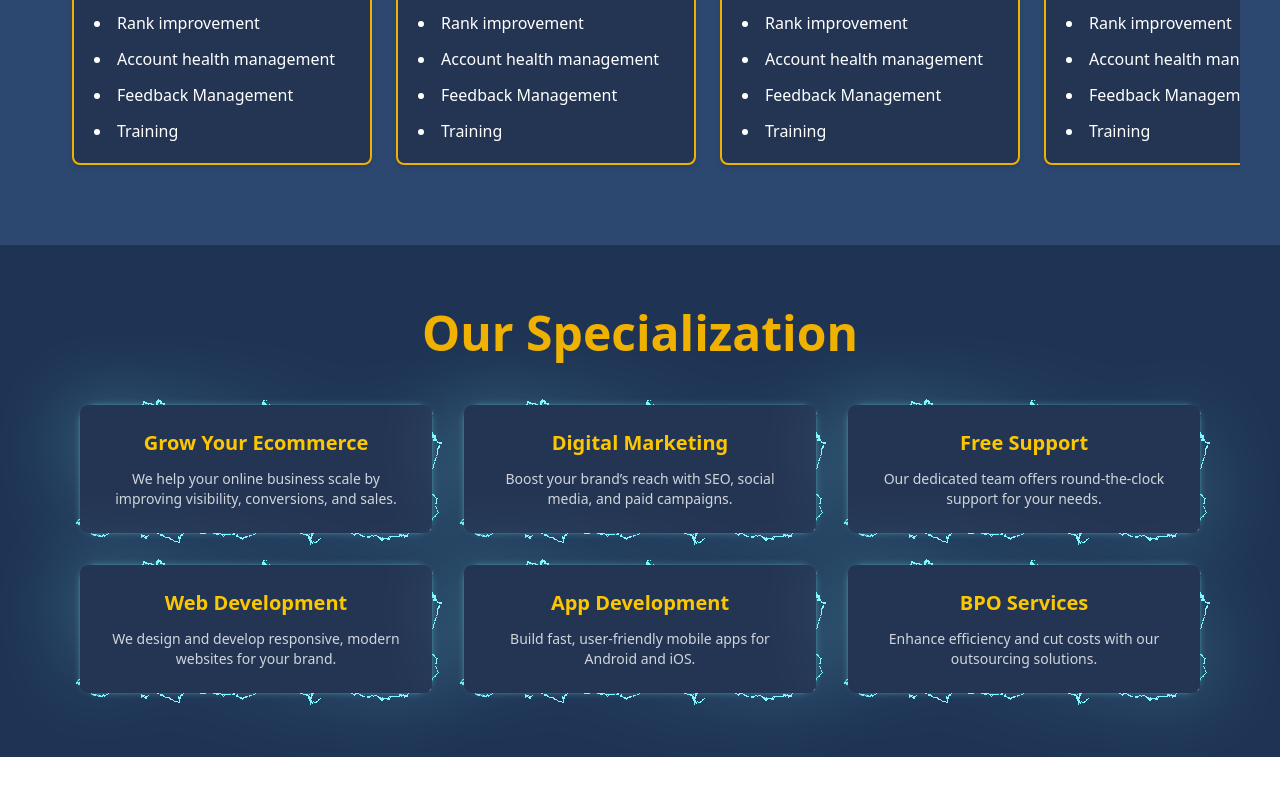
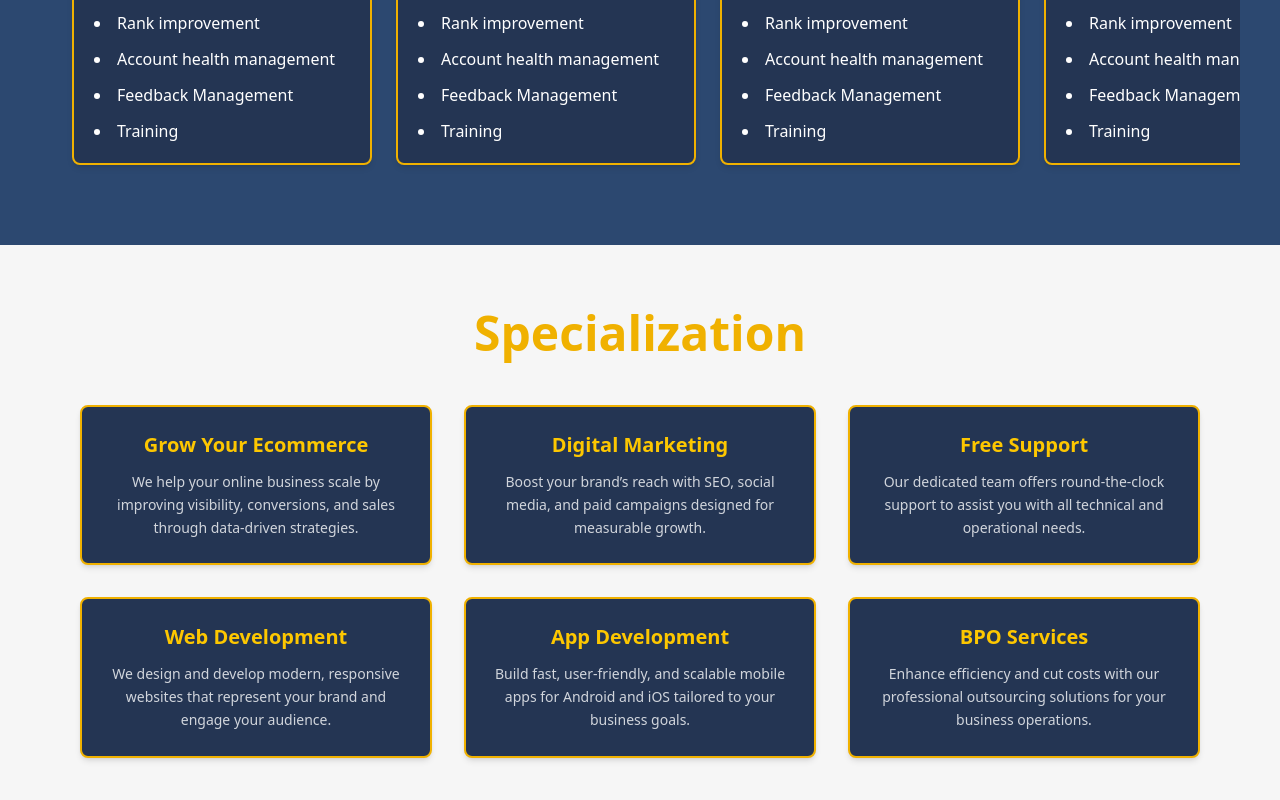
Before and after one commit to vkprajapati96/Tss, a React (Vite) app: page / in a window 1280 px wide. Shown: the part 3387-4187 px from the top of the page. Before the commit the page ends 4144 px from the top, so only its background shows below. Built offline with nearby package versions, Linux system fonts and the light colour scheme.

Commit message:
first commit

```diff
--- a/src/components/ElectricBorder.jsx
+++ /dev/null
@@ -1,188 +0,0 @@
-import { useEffect, useId, useLayoutEffect, useRef } from 'react';
-
-function hexToRgba(hex, alpha = 1) {
-  if (!hex) return `rgba(0,0,0,${alpha})`;
-  let h = hex.replace('#', '');
-  if (h.length === 3) {
-    h = h
-      .split('')
-      .map(c => c + c)
-      .join('');
-  }
-  const int = parseInt(h, 16);
-  const r = (int >> 16) & 255;
-  const g = (int >> 8) & 255;
-  const b = int & 255;
-  return `rgba(${r}, ${g}, ${b}, ${alpha})`;
-}
-
-const ElectricBorder = ({ children, color = '#5227FF', speed = 1, chaos = 1, thickness = 2, className, style }) => {
-  const rawId = useId().replace(/[:]/g, '');
-  const filterId = `turbulent-displace-${rawId}`;
-  const svgRef = useRef(null);
-  const rootRef = useRef(null);
-  const strokeRef = useRef(null);
-
-  const updateAnim = () => {
-    const svg = svgRef.current;
-    const host = rootRef.current;
-    if (!svg || !host) return;
-
-    if (strokeRef.current) {
-      strokeRef.current.style.filter = `url(#${filterId})`;
-    }
-
-    const width = Math.max(1, Math.round(host.clientWidth || host.getBoundingClientRect().width || 0));
-    const height = Math.max(1, Math.round(host.clientHeight || host.getBoundingClientRect().height || 0));
-
-    const dyAnims = Array.from(svg.querySelectorAll('feOffset > animate[attributeName="dy"]'));
-    if (dyAnims.length >= 2) {
-      dyAnims[0].setAttribute('values', `${height}; 0`);
-      dyAnims[1].setAttribute('values', `0; -${height}`);
-    }
-
-    const dxAnims = Array.from(svg.querySelectorAll('feOffset > animate[attributeName="dx"]'));
-    if (dxAnims.length >= 2) {
-      dxAnims[0].setAttribute('values', `${width}; 0`);
-      dxAnims[1].setAttribute('values', `0; -${width}`);
-    }
-
-    const baseDur = 6;
-    const dur = Math.max(0.001, baseDur / (speed || 1));
-    [...dyAnims, ...dxAnims].forEach(a => a.setAttribute('dur', `${dur}s`));
-
-    const disp = svg.querySelector('feDisplacementMap');
-    if (disp) disp.setAttribute('scale', String(30 * (chaos || 1)));
-
-    const filterEl = svg.querySelector(`#${CSS.escape(filterId)}`);
-    if (filterEl) {
-      filterEl.setAttribute('x', '-200%');
-      filterEl.setAttribute('y', '-200%');
-      filterEl.setAttribute('width', '500%');
-      filterEl.setAttribute('height', '500%');
-    }
-
-    requestAnimationFrame(() => {
-      [...dyAnims, ...dxAnims].forEach(a => {
-        if (typeof a.beginElement === 'function') {
-          try {
-            a.beginElement();
-          } catch {
-            console.warn('ElectricBorder: beginElement failed');
-          }
-        }
-      });
-    });
-  };
-
-  useEffect(() => {
-    updateAnim();
-    // eslint-disable-next-line react-hooks/exhaustive-deps
-  }, [speed, chaos]);
-
-  useLayoutEffect(() => {
-    if (!rootRef.current) return;
-    const ro = new ResizeObserver(() => updateAnim());
-    ro.observe(rootRef.current);
-    updateAnim();
-    return () => ro.disconnect();
-    // eslint-disable-next-line react-hooks/exhaustive-deps
-  }, []);
-
-  const inheritRadius = {
-    borderRadius: style?.borderRadius ?? 'inherit'
-  };
-
-  const strokeStyle = {
-    ...inheritRadius,
-    borderWidth: thickness,
-    borderStyle: 'solid',
-    borderColor: color
-  };
-
-  const glow1Style = {
-    ...inheritRadius,
-    borderWidth: thickness,
-    borderStyle: 'solid',
-    borderColor: hexToRgba(color, 0.6),
-    filter: `blur(${0.5 + thickness * 0.25}px)`,
-    opacity: 0.5
-  };
-
-  const glow2Style = {
-    ...inheritRadius,
-    borderWidth: thickness,
-    borderStyle: 'solid',
-    borderColor: color,
-    filter: `blur(${2 + thickness * 0.5}px)`,
-    opacity: 0.5
-  };
-
-  const bgGlowStyle = {
-    ...inheritRadius,
-    transform: 'scale(1.08)',
-    filter: 'blur(32px)',
-    opacity: 0.3,
-    zIndex: -1,
-    background: `linear-gradient(-30deg, ${hexToRgba(color, 0.8)}, transparent, ${color})`
-  };
-
-  return (
-    <div ref={rootRef} className={'relative isolate ' + (className ?? '')} style={style}>
-      <svg
-        ref={svgRef}
-        className="fixed -left-[10000px] -top-[10000px] w-[10px] h-[10px] opacity-[0.001] pointer-events-none"
-        aria-hidden
-        focusable="false"
-      >
-        <defs>
-          <filter id={filterId} colorInterpolationFilters="sRGB" x="-20%" y="-20%" width="140%" height="140%">
-            <feTurbulence type="turbulence" baseFrequency="0.02" numOctaves="10" result="noise1" seed="1" />
-            <feOffset in="noise1" dx="0" dy="0" result="offsetNoise1">
-              <animate attributeName="dy" values="700; 0" dur="6s" repeatCount="indefinite" calcMode="linear" />
-            </feOffset>
-
-            <feTurbulence type="turbulence" baseFrequency="0.02" numOctaves="10" result="noise2" seed="1" />
-            <feOffset in="noise2" dx="0" dy="0" result="offsetNoise2">
-              <animate attributeName="dy" values="0; -700" dur="6s" repeatCount="indefinite" calcMode="linear" />
-            </feOffset>
-
-            <feTurbulence type="turbulence" baseFrequency="0.02" numOctaves="10" result="noise1" seed="2" />
-            <feOffset in="noise1" dx="0" dy="0" result="offsetNoise3">
-              <animate attributeName="dx" values="490; 0" dur="6s" repeatCount="indefinite" calcMode="linear" />
-            </feOffset>
-
-            <feTurbulence type="turbulence" baseFrequency="0.02" numOctaves="10" result="noise2" seed="2" />
-            <feOffset in="noise2" dx="0" dy="0" result="offsetNoise4">
-              <animate attributeName="dx" values="0; -490" dur="6s" repeatCount="indefinite" calcMode="linear" />
-            </feOffset>
-
-            <feComposite in="offsetNoise1" in2="offsetNoise2" result="part1" />
-            <feComposite in="offsetNoise3" in2="offsetNoise4" result="part2" />
-            <feBlend in="part1" in2="part2" mode="color-dodge" result="combinedNoise" />
-            <feDisplacementMap
-              in="SourceGraphic"
-              in2="combinedNoise"
-              scale="30"
-              xChannelSelector="R"
-              yChannelSelector="B"
-            />
-          </filter>
-        </defs>
-      </svg>
-
-      <div className="absolute inset-0 pointer-events-none" style={inheritRadius}>
-        <div ref={strokeRef} className="absolute inset-0 box-border" style={strokeStyle} />
-        <div className="absolute inset-0 box-border" style={glow1Style} />
-        <div className="absolute inset-0 box-border" style={glow2Style} />
-        <div className="absolute inset-0" style={bgGlowStyle} />
-      </div>
-
-      <div className="relative" style={inheritRadius}>
-        {children}
-      </div>
-    </div>
-  );
-};
-
-export default ElectricBorder;
--- a/src/components/Specialization.jsx
+++ b/src/components/Specialization.jsx
@@ -1,40 +1,61 @@
 import React from "react";
-import ElectricBorder from "./ElectricBorder";
 
 const Specialization = () => {
   const services = [
-    { title: "Grow Your Ecommerce", desc: "We help your online business scale by improving visibility, conversions, and sales." },
-    { title: "Digital Marketing", desc: "Boost your brand’s reach with SEO, social media, and paid campaigns." },
-    { title: "Free Support", desc: "Our dedicated team offers round-the-clock support for your needs." },
-    { title: "Web Development", desc: "We design and develop responsive, modern websites for your brand." },
-    { title: "App Development", desc: "Build fast, user-friendly mobile apps for Android and iOS." },
-    { title: "BPO Services", desc: "Enhance efficiency and cut costs with our outsourcing solutions." },
+    {
+      title: "Grow Your Ecommerce",
+      desc: "We help your online business scale by improving visibility, conversions, and sales through data-driven strategies.",
+    },
+    {
+      title: "Digital Marketing",
+      desc: "Boost your brand’s reach with SEO, social media, and paid campaigns designed for measurable growth.",
+    },
+    {
+      title: "Free Support",
+      desc: "Our dedicated team offers round-the-clock support to assist you with all technical and operational needs.",
+    },
+    {
+      title: "Web Development",
+      desc: "We design and develop modern, responsive websites that represent your brand and engage your audience.",
+    },
+    {
+      title: "App Development",
+      desc: "Build fast, user-friendly, and scalable mobile apps for Android and iOS tailored to your business goals.",
+    },
+    {
+      title: "BPO Services",
+      desc: "Enhance efficiency and cut costs with our professional outsourcing solutions for your business operations.",
+    },
   ];
 
   return (
-    <div className="bg-[#1F3455] py-16 px-6 md:px-12 lg:px-20">
-      <h2 className="text-center text-yellow-500 text-4xl sm:text-5xl font-bold mb-12">
-        Our Specialization
+   <div className="bg-[#F6F6F6]">
+    <div className=" w-full max-w-[1340px] mx-auto  py-16 px-4 md:px-12 lg:px-20">
+      {/* Heading */}
+      <h2 className="text-center text-yellow-500 text-3xl sm:text-4xl md:text-5xl font-bold mb-12">
+         Specialization
       </h2>
 
+      {/* Cards */}
       <div className="grid grid-cols-1 sm:grid-cols-2 lg:grid-cols-3 gap-8">
-        {services.map((s, i) => (
-          <ElectricBorder
+        {services.map((service, i) => (
+          <div
             key={i}
-            color="#7df9ff"
-            speed={1}
-            chaos={1}
-            thickness={2}
-            style={{ borderRadius: 16 }}
+            className="bg-[#243553] border-2 border-yellow-500 rounded-lg p-6 shadow-md
+                       hover:scale-105 hover:shadow-[0_0_25px_rgba(255,215,0,0.5)]
+                       transition-all duration-300 text-white"
           >
-            <div className="bg-[#243553] rounded-lg p-6 text-white text-center">
-              <h3 className="text-yellow-400 text-xl font-semibold mb-3">{s.title}</h3>
-              <p className="text-sm text-gray-300">{s.desc}</p>
-            </div>
-          </ElectricBorder>
+            <h3 className="text-xl font-semibold text-yellow-400 mb-3 text-center">
+              {service.title}
+            </h3>
+            <p className="text-sm text-gray-300 text-center leading-relaxed">
+              {service.desc}
+            </p>
+          </div>
         ))}
       </div>
     </div>
+   </div>
   );
 };
 
```
